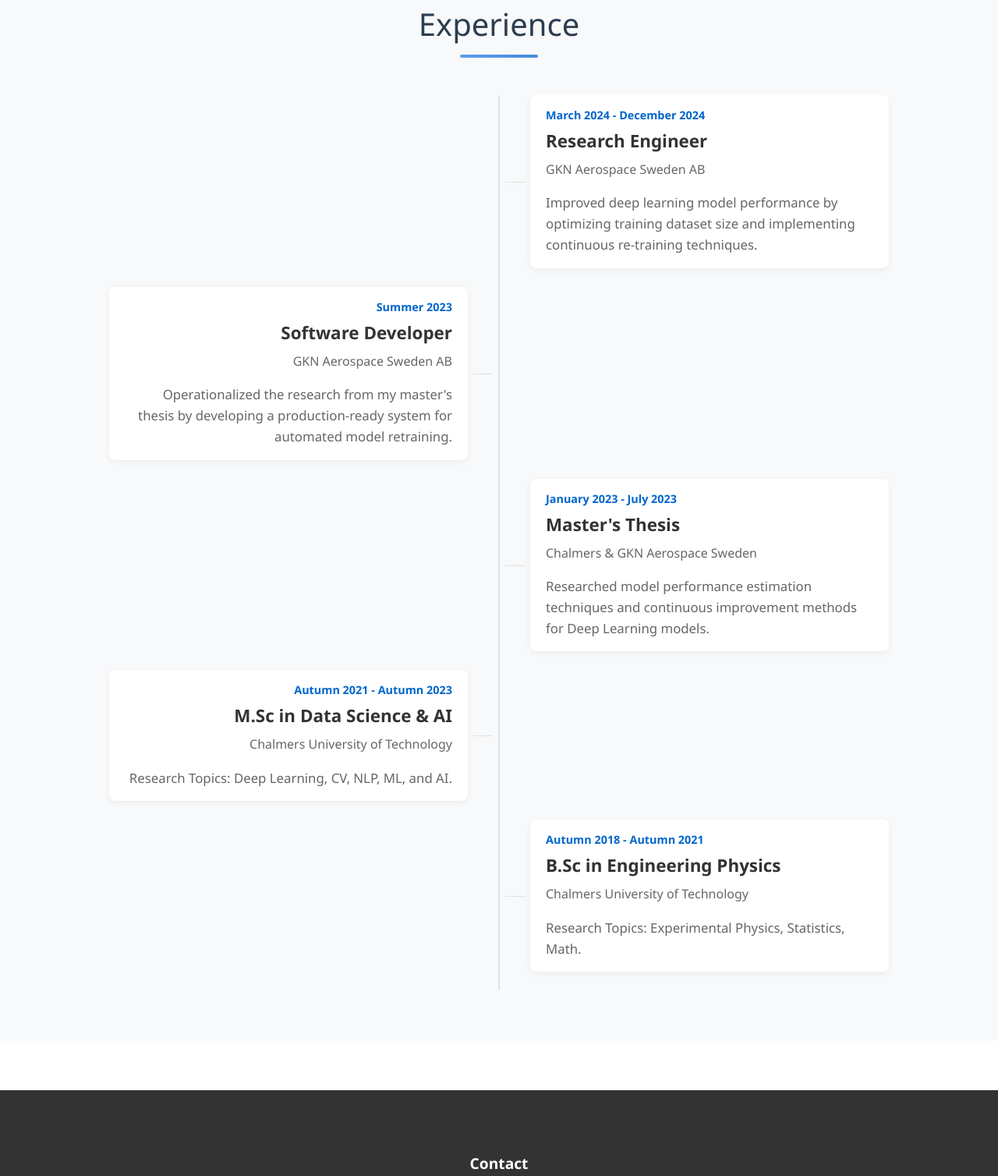
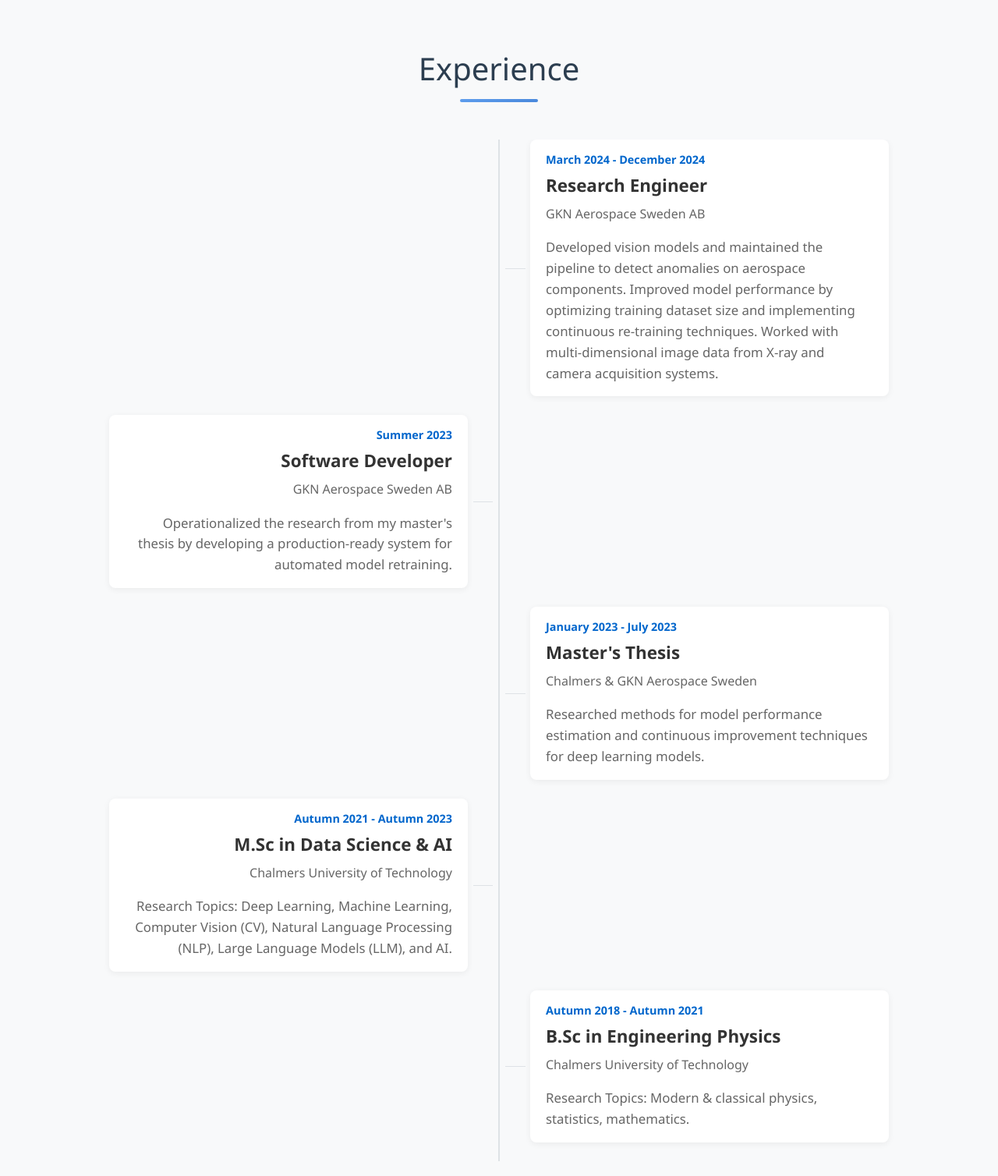
Before and after one commit to Darakhsh1999/darakhsh1999.github.io, a plain HTML site: page index.html in a window 1280 px wide. Shown: the part 667-2175 px from the top of the page at 78% size. Drawn offline with Linux system fonts and the light colour scheme.

Commit message:
rephrased words

```diff
--- a/index.html
+++ b/index.html
@@ -47,7 +47,7 @@
             <div class="profile-info">
                 <h1><i>Arash Darakhsh</i></h1>
                 <h2>AI Engineer / Data Scientist</h2>
-                <p>Welcome! My name is Arash and welcome to my personal webpage. I have a background in theoretical physics and programming from <a href="https://www.chalmers.se/en/" target="_blank" rel="noopener noreferrer"><b><i>Chalmers University of Technology</i></b></a>, specialized in machine learning and modern AI systems. I have expert level knowledge in computer vision, large language models, and applied AI systems.</p>
+                <p>Welcome! My name is Arash and welcome to my personal webpage. I have a background in theoretical physics and programming from <a href="https://www.chalmers.se/en/" target="_blank" rel="noopener noreferrer"><b><i>Chalmers University of Technology</i></b></a>, with a specialization in machine learning and modern AI systems. I have expert-level knowledge and experience working within the domains of statistical machine learning, computer vision, large language models, and applied AI systems, such as Chatbots, RAG systems and AI agents. Past projects and demos can be found over at my <a href="https://github.com/Darakhsh1999"><b>GitHub</b></a> where I host most of my portfolio projects.</p>
                 <div class="profile-links">
                     <a href="mailto:darakrash@protonmail.com"><i class="fas fa-envelope"></i></a>
                     <a href="https://github.com/Darakhsh1999" target="_blank" rel="noopener noreferrer"><i class="fab fa-github"></i></a>
@@ -80,7 +80,7 @@
                         <div class="timeline-date">March 2024 - December 2024</div>
                         <h3 class="timeline-title">Research Engineer</h3>
                         <p class="timeline-company">GKN Aerospace Sweden AB</p>
-                        <p class="timeline-description">Improved deep learning model performance by optimizing training dataset size and implementing continuous re-training techniques.</p>
+                        <p class="timeline-description">Developed vision models and maintained the pipeline to detect anomalies on aerospace components. Improved model performance by optimizing training dataset size and implementing continuous re-training techniques. Worked with multi-dimensional image data from X-ray and camera acquisition systems.</p>
                     </a>
                 </div>
 
@@ -100,7 +100,7 @@
                         <div class="timeline-date">January 2023 - July 2023</div>
                         <h3 class="timeline-title">Master's Thesis</h3>
                         <p class="timeline-company">Chalmers & GKN Aerospace Sweden</p>
-                        <p class="timeline-description">Researched model performance estimation techniques and continuous improvement methods for Deep Learning models.</p>
+                        <p class="timeline-description">Researched methods for model performance estimation and continuous improvement techniques for deep learning models.</p>
                     </a>
                 </div>
 
@@ -110,7 +110,7 @@
                         <div class="timeline-date">Autumn 2021 - Autumn 2023</div>
                         <h3 class="timeline-title">M.Sc in Data Science & AI</h3>
                         <p class="timeline-company">Chalmers University of Technology</p>
-                        <p class="timeline-description">Research Topics: Deep Learning, CV, NLP, ML, and AI.</p>
+                        <p class="timeline-description">Research Topics: Deep Learning, Machine Learning, Computer Vision (CV), Natural Language Processing (NLP), Large Language Models (LLM), and AI.</p>
                     </a>
                 </div>
 
@@ -121,7 +121,7 @@
                         <div class="timeline-date">Autumn 2018 - Autumn 2021</div>
                         <h3 class="timeline-title">B.Sc in Engineering Physics</h3>
                         <p class="timeline-company">Chalmers University of Technology</p>
-                        <p class="timeline-description">Research Topics: Experimental Physics, Statistics, Math.</p>
+                        <p class="timeline-description">Research Topics: Modern & classical physics, statistics, mathematics.</p>
                     </a>
                 </div>
 
```
Also changed, not shown: academia.html (+1 -1 lines), experience/job1.html (+2 -2 lines).
